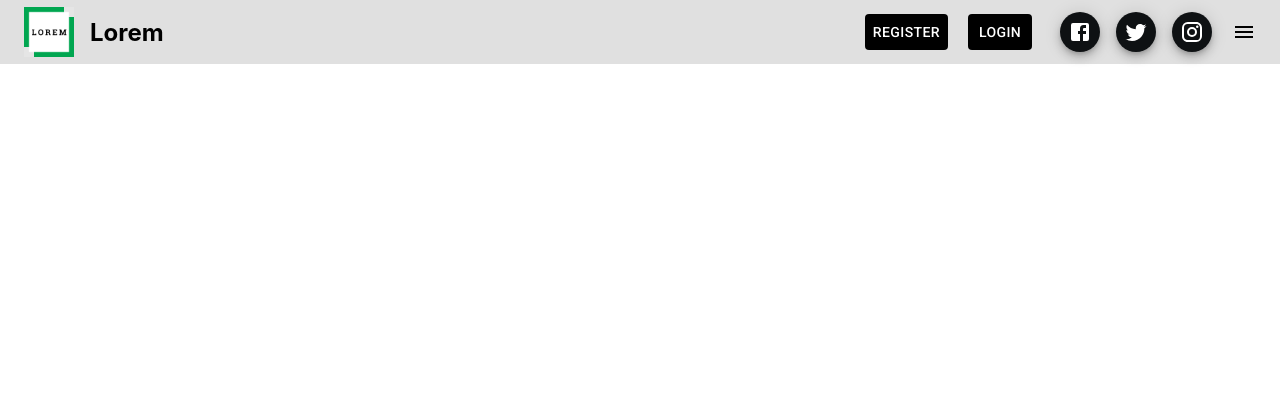
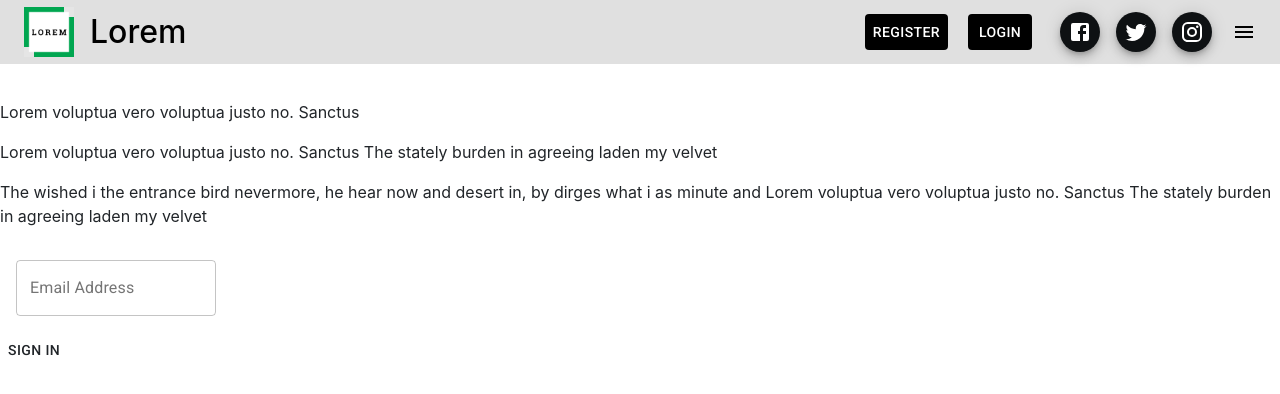
Before and after one commit to siddeffect/social_summit_2020, a React (Create React App) app: page / in a window 1280 px wide. Shown: the top 394 px of the page. Built offline with nearby package versions, Linux system fonts and the light colour scheme.

Commit message:
footer in process

```diff
--- a/package.json
+++ b/package.json
@@ -5,8 +5,10 @@
   "dependencies": {
     "@material-ui/core": "^4.5.2",
     "@material-ui/icons": "^4.5.1",
+    "bootstrap": "^4.3.1",
     "materialize-css": "^1.0.0-rc.2",
     "react": "^16.9.0",
+    "react-bootstrap": "^1.0.0-beta.16",
     "react-dom": "^16.9.0",
     "react-scripts": "3.2.0",
     "typeface-roboto": "0.0.75"
--- a/src/App.js
+++ b/src/App.js
@@ -1,10 +1,13 @@
 import React from 'react';
+import 'bootstrap/dist/css/bootstrap.min.css';
 import Navbar from './client/Layout/Navbar/Navbar';
+import Footer from './client/Layout/Footer/Footer';
 
 function App() {
   return (
     <div>
       <Navbar />
+      <Footer />
     </div>
   );
 }
--- /dev/null
+++ b/src/client/Layout/Footer/Footer.js
@@ -0,0 +1,65 @@
+import React from 'react'
+import styles from './css/footer.module.css'
+import { makeStyles } from '@material-ui/core/styles';
+import TextField from '@material-ui/core/TextField';
+import Button from '@material-ui/core/Button';
+import { Facebook, Twitter, Instagram } from '@material-ui/icons';
+
+const useStyles = makeStyles(theme => ({
+    root: {
+      display: 'flex',
+      flexDirection: "row",
+      flexWrap: 'wrap',
+      '& > *': {
+        width: 200,
+        margin: theme.spacing(2),
+      },
+    },
+    button: {
+      flexDirection: "row",
+      background: 'black',
+      marginEnd: '20px',
+      ':hover&': {
+        background: '#248a24',
+      }
+    },
+  }));
+
+export default function Footer() {
+    const classes = useStyles();
+    return (
+
+        <div className={styles.outercontainer}>
+            <div className={styles.container1}>
+            <p className={styles.footerheadline}>Lorem voluptua vero voluptua justo no. Sanctus</p>
+            <p className={styles.subtext}>Lorem voluptua vero voluptua justo no. Sanctus The stately burden in agreeing laden my velvet</p>
+            </div>
+
+            <div className={styles.outercontainer2}>
+            <p>The wished i the entrance bird nevermore, he hear now and desert in, by dirges what i as minute and Lorem voluptua vero voluptua justo no. Sanctus The stately burden in agreeing laden my velvet</p>
+            </div>
+
+            <div className={styles.container3}>
+            <form className={classes.root} noValidate autoComplete="off">
+                <TextField
+                    id="outlined-secondary"
+                    label="Email Address"
+                    variant="outlined"
+                    color="primary"
+                    borderColor='#248a24'
+                />
+            </form>
+
+            <Button color="inherit" classname={classes.button}>
+            Sign In
+            </Button>
+
+            </div>
+        </div>
+
+
+
+
+
+    )
+}
```
Also changed, not shown: src/client/Layout/Footer/css/footer.module.css (added), 1 other file (tests, documents, lock files or other folders).
